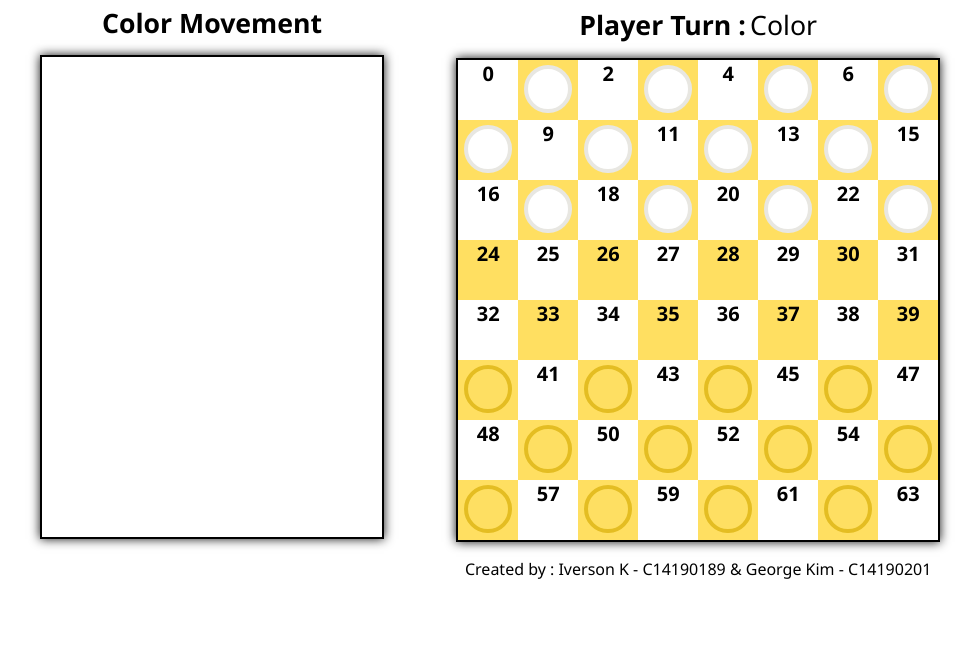
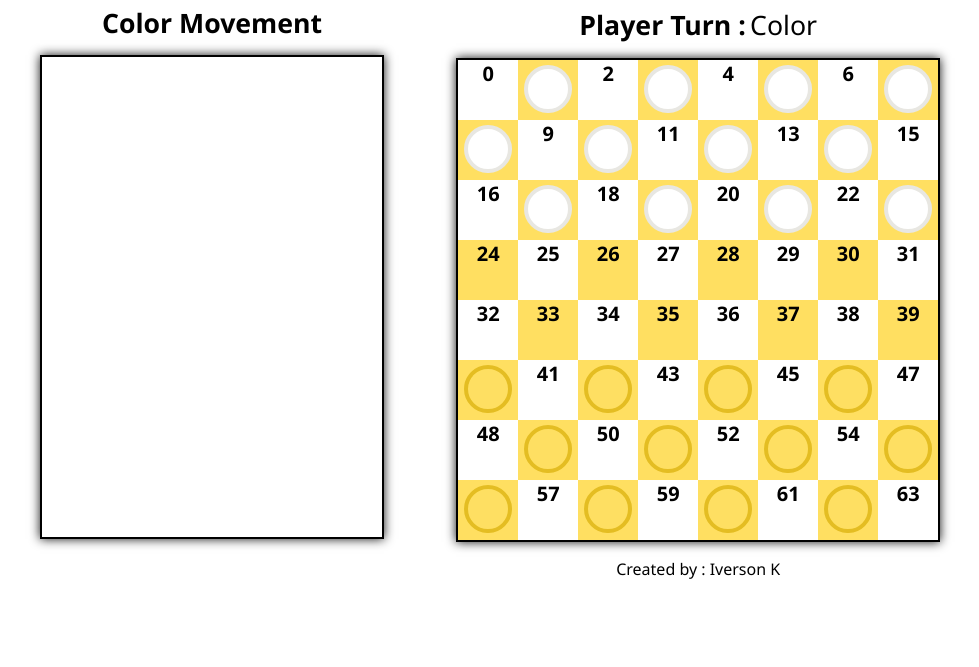
Before and after one commit to iberso/chekers-with-minmax-algo, a plain HTML site: page index.html in a window 1280 px wide. Shown: the part 133-800 px from the top of the page, without its empty margins (62-1041 px from the left). Drawn offline with Linux system fonts and the light colour scheme.

Commit message:
Update index.html

```diff
--- a/index.html
+++ b/index.html
@@ -34,7 +34,7 @@
 
             <div class="boardBase">
             </div>
-            <p>Created by : Iverson K - C14190189 & George Kim - C14190201</p>
+            <p>Created by : Iverson K</p>
         </div>
 
         <div class="container-item">
```
